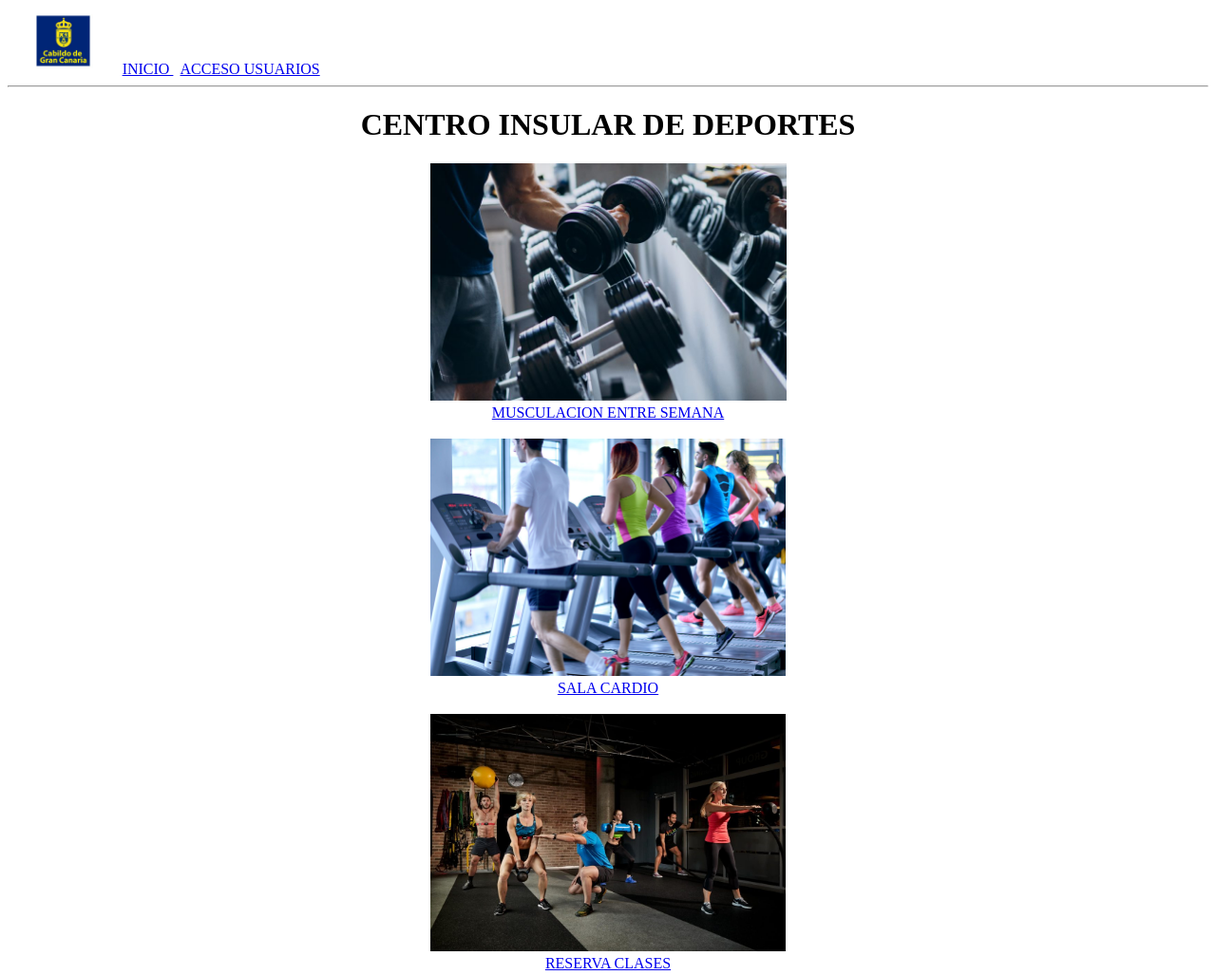
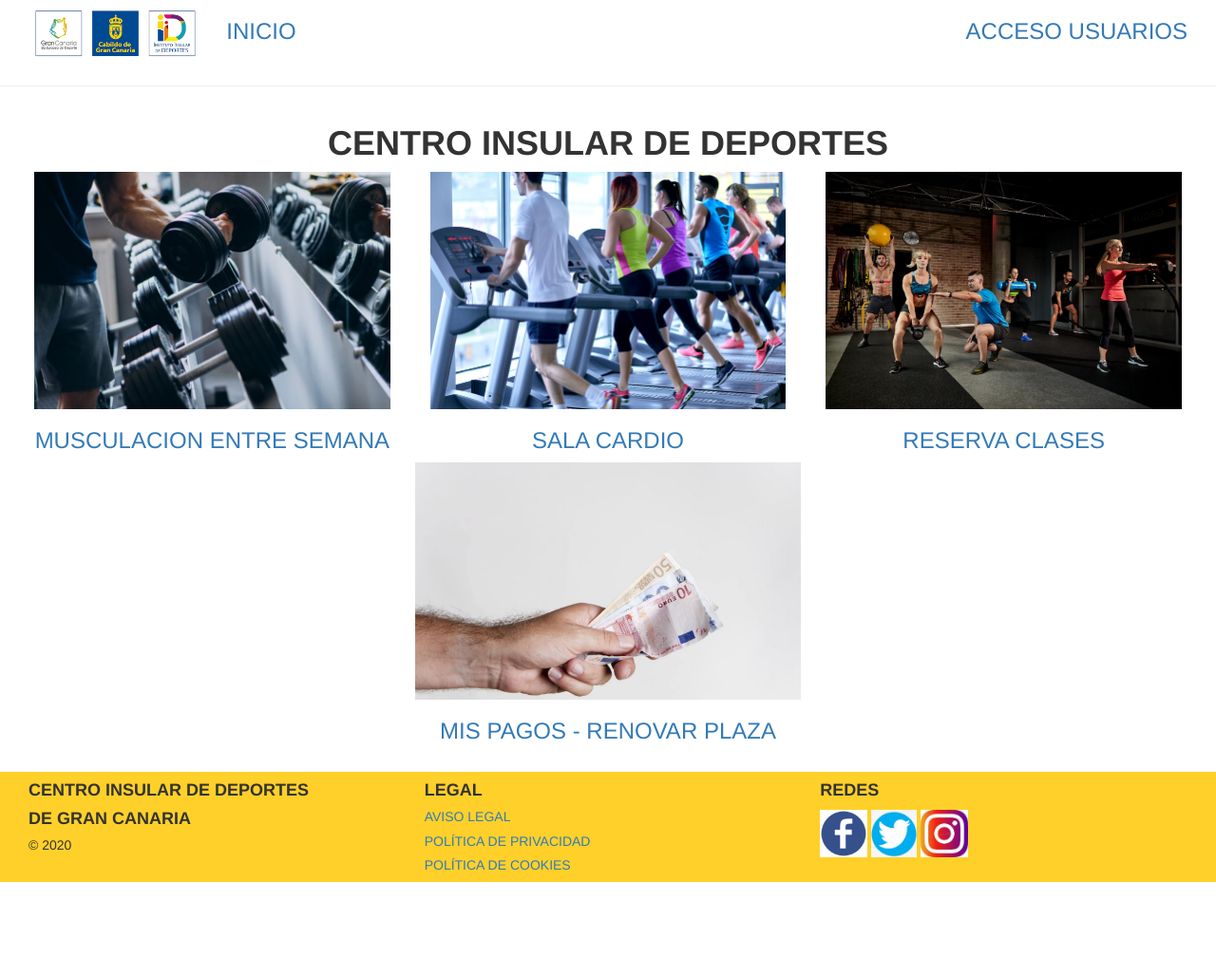
Before and after one commit to VeronicaRamirezMoreno/RepoVeroJorge, a plain HTML site: page WEB (copia CID)/index.html in a window 1280 px wide. Shown: the top 1027 px of the page at 95% size. After the commit the page ends 929 px from the top, so only its background shows below. Drawn offline with nearby package versions, Linux system fonts and the light colour scheme.

Commit message:
acceso usuarios trabajada

```diff
--- a/WEB (copia CID)/CSS/style.css
+++ b/WEB (copia CID)/CSS/style.css
@@ -1,7 +1,7 @@
 @media screen and (min-width: 0px) {
 
     #abajo {
-        background-color: yellow;
+        background-color: rgba(255, 200, 0, 0.841);
     }
 
 }
--- a/WEB (copia CID)/index.html
+++ b/WEB (copia CID)/index.html
@@ -2,43 +2,90 @@
 
 <head>
     <meta charset="UTF-8">
-    <div align = "justified" id= "cabecera">
-    <img src="./IMG/logo-cabildo-gran-canaria.jpg" height = "70px" weidth = "70px"> <a align = "left" href = "./index.html"> INICIO </a> &nbsp   <a align= "rigth" href="./HTML/acceso-usuarios.html"> ACCESO USUARIOS</a>
-    <link rel="stylesheet" type= "text/css" href="./CSS/style.css">
+    <link rel="stylesheet" type="text/css" href="./CSS/style.css">
+    <link rel="stylesheet" href="https://maxcdn.bootstrapcdn.com/bootstrap/3.4.1/css/bootstrap.min.css">
+
+    <div id="cabecera" class="container-fluid">
+        <div id="cabeceraLogo" class="col-xs-12 col-sm-3 col-md-3 col-lg-2">
+            <div align = "center">
+                <img src="./IMG/logos-CID.png" height="70px" weidth="70px">
+            </div>
+        </div>
+        <div id="cabeceraInicio" class="col-xs-6 col-sm-3 col-md-3 col-lg-2">
+            <div align = "left">
+                <a href="./index.html"> <h3> INICIO</h3> </a>
+            </div>
+        </div>
+        <div id="cabeceraAccesoU" class="col-xs-6 col-sm-6 col-md-6 col-lg-8">
+           <div align = "right">
+            <a href="./HTML/acceso-usuarios.html"> <h3> ACCESO USUARIOS</h3> </a>
+           </div>
+        </div>
     </div>
+
 </head>
 <hr>
 
 <body>
-    <div align = "center" id = "CID"> <h1> CENTRO INSULAR DE DEPORTES </h1></div>
-     <div align = "center" id = "actividades" class="container-fluid">
-            <div id="gimnasio" class= "col-xs-12 col-sm-3 col-md-3 col-lg-3"> <img src="./IMG/strong-man-training-in-gym-768x512.jpg" height = "250px" weidth = "250"> </div>
-            <div> <a href="./HTML/musculacion.html"> MUSCULACION ENTRE SEMANA </a> </div>
-            <br>
-            <div id="cardio" class= "col-xs-12 col-sm-3 col-md-3 col-lg-3"> <img src="./IMG/5f5b7604dd3ce08f7ace13e7_perder-peso.jpeg" height = "250px" weidth = "250">  </div>
-            <div> <a href="./HTML/cardio.html"> SALA CARDIO </a> </div>
-            <br>
-            <div id="clases" class= "col-xs-12 col-sm-3 col-md-3 col-lg-3"> <img src="./IMG/1.b-min-1024x683.jpeg" height = "250px" weidth = "250">  </div>
-            <div> <a href="./HTML/clases.html"> RESERVA CLASES </a> </div>
-            <br>
-            <div id="pagar" class= "col-xs-12 col-sm-3 col-md-3 col-lg-3"> <img src="./IMG/dinero-efectivo-k44H-U180497925435i0B-1248x770@Las Provincias.jpg" height = "250px" weidth = "250">  </div>
-            <div> <a href="./HTML/pagos.html"> MIS PAGOS - RENOVAR PLAZA </a> </div>
-            <br>
+    <div id="cabeceraActividades" class="container-fluid">
+        <div id="letreroCabecera" class="col-xs-12 col-sm-12 col-md-12 col-lg-12">
+            <h1 align="center"> <b> CENTRO INSULAR DE DEPORTES </b></h1>
         </div>
+    </div>
 
-    <div id = "abajo">
-        <p align = "left"><h3><b> CENTRO INSULAR DE DEPORTES </h3>
-            <h3>DE GRAN CANARIA</h3>
-            <h4>2020</h4>
-        </p>
+    <div id="actividades" class="container-fluid">
+        <div id="gimnasio" class="col-xs-12 col-sm-12 col-md-6 col-lg-4">
+            <div align = "center">
+                <img src="./IMG/strong-man-training-in-gym-768x512.jpg" height="250px" weidth="250px">
+                <a href="./HTML/musculacion.html"> <h3> MUSCULACION ENTRE SEMANA</h3> </a>
+            </div>
+        </div>
+        <div id="cardio" class="col-xs-12 col-sm-12 col-md-6 col-lg-4">
+            <div align = "center">
+                <img src="./IMG/5f5b7604dd3ce08f7ace13e7_perder-peso.jpeg" height="250px" weidth="250px">
+                <a href="./HTML/cardio.html"> <h3> SALA CARDIO </h3> </a>
+            </div>
+        </div>
+        <div id="clases" class="col-xs-12 col-sm-12 col-md-12 col-lg-4">
+            <div align="center">
+                <img src="./IMG/1.b-min-1024x683.jpeg" height="250px" weidth="250px">
+                <a href="./HTML/clases.html"> <h3> RESERVA CLASES </h3> </a>
+            </div>
+        </div>
+        <div id="pagar" class="col-xs-12 col-sm-12 col-md-12 col-lg-12">
+            <div align="center">
+                <img src="./IMG/diner-efectivo.jpg" height="250px" weidth="250px">
+                <a href="./HTML/pagos.html"> <h3> MIS PAGOS - RENOVAR PLAZA </h3> </a>
+            </div>
+        </div>
+    </div>
+    <br>
 
-        <p align = "center"><h3><b> LEGAL </h3>
-            <h4> AVISO LEGAL</h4>
-            <h4> POLÍTICA DE PRIVACIDAD </h4>
-            <h4> POLÍTICA DE COOKIES </h4>
-        </p>
+    <div id="abajo" class="container-fluid">
+        <div id="abajIzqda" class="col-xs-12 col-sm-4 col-md-4 col-lg-4">
+            <div align = "left">
+                <h4><b> CENTRO INSULAR DE DEPORTES </h4>
+                <h4><b> DE GRAN CANARIA </b></h4>
+                <h5> © 2020 </h5>
+            </div>
+        </div>
+        <div id="abajCentro" class="col-xs-12 col-sm-4 col-md-4 col-lg-4">
+            <div align = "left">
+                <h4><b> LEGAL </h4>
+                <a href=""><h5> AVISO LEGAL </h5></a>
+                <a href=""><h5> POLÍTICA DE PRIVACIDAD </h5></a>
+                <a href=""><h5> POLÍTICA DE COOKIES </h5></a>
+            </div>
 
-
+        </div>
+        <div id="abajDcha" class="col-xs-12 col-sm-4 col-md-4 col-lg-4">
+            <div align = "left">
+                <h4><b> REDES </h4>
+                <img src="./IMG/facebook-logo.jpg" height="50px" weidth="50px">
+                <img src="./IMG/twitter-logo.png" height="50px" weidth="50px">
+                <img src="./IMG/instagram-logo.jpg" height="50px" weidth="50px">
+            </div>
+        </div>
     </div>
 
 </body>
```
Also changed, not shown: WEB (copia CID)/HTML/acceso-usuarios.html (+85 -3 lines), WEB (copia CID)/IMG/diner-efectivo.jpg (renamed from WEB (copia CID)/IMG/dinero-efectivo-k44H-U180497925435i0B-1248x770@Las Provincias.jpg), WEB (copia CID)/IMG/facebook-logo.jpg (added), WEB (copia CID)/IMG/instagram-logo.jpg (added), WEB (copia CID)/IMG/logo-cabildo-gran-canaria.jpg (deleted), WEB (copia CID)/IMG/logos-CID.png (added), WEB (copia CID)/IMG/twitter-logo.png (added), 4 other files.
